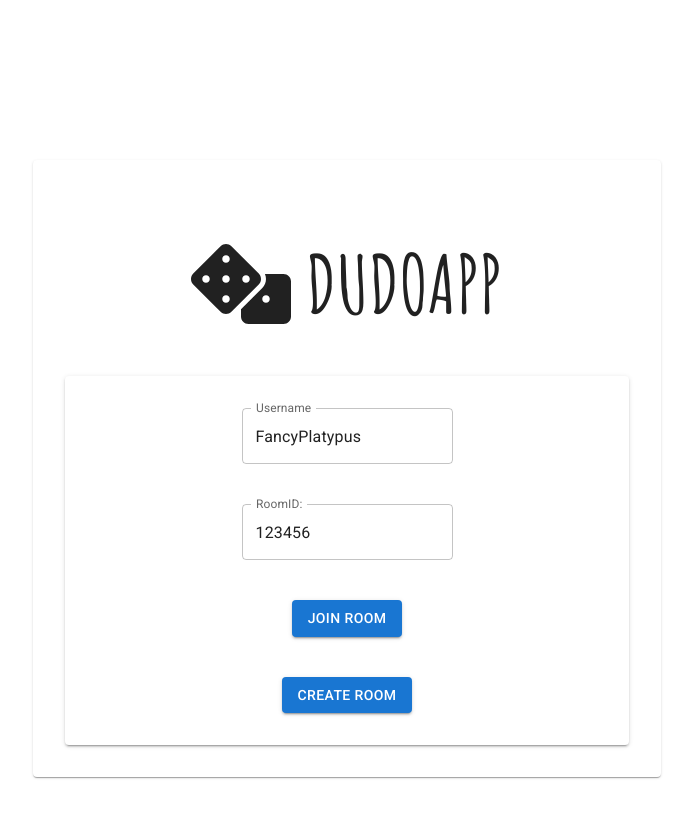
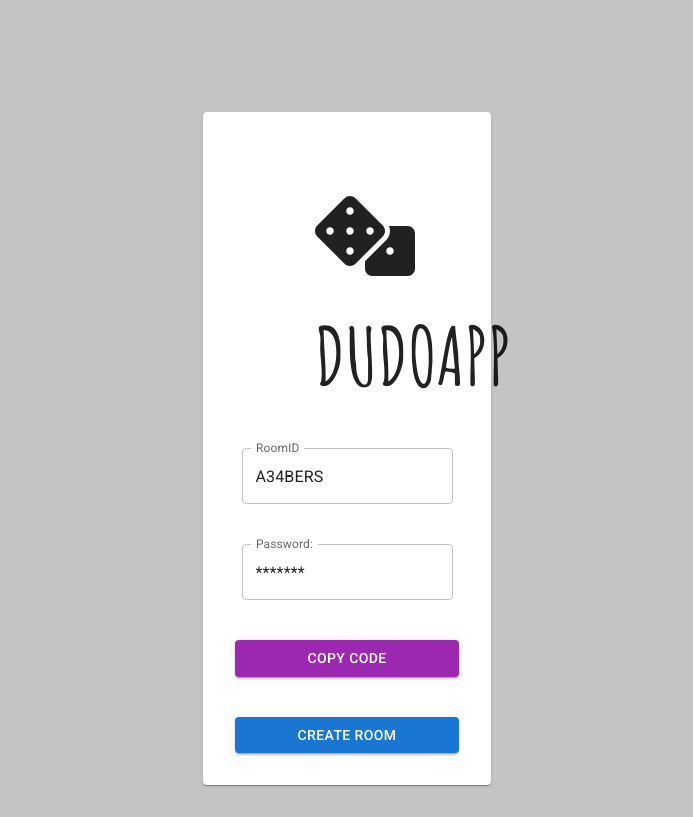
Before and after one commit to MiguelMLorente/dudoapp, a React (Create React App) app: page / in a window 1280 px wide. Shown: the whole page, without its empty margins (293-986 px from the left). Built offline with nearby package versions, Linux system fonts and the light colour scheme.

Commit message:
Changed Layout, and added roomCreate Component

```diff
--- a/src/App.js
+++ b/src/App.js
@@ -1,16 +1,17 @@
 import React from "react";
 import styled from "styled-components";
-import { Grid, Paper } from "@mui/material";
-import LandingComponent from "./components/LandingComponent";
+import GlobalStyle from "./globalStyles";
+import { Grid } from "@mui/material";
+// import RoomJoinComponent from "./components/roomJoinComponent";
+import NewRoomComponent from "./components/newRoomComponent";
 
 function App() {
   return (
     <React.Fragment key="App">
-      <StyledGrid container spacing={3}>
+      <GlobalStyle />
+      <StyledGrid container>
         <StyledGrid item xs={12} sm={10} md={8} lg={6}>
-          <Paper className="Content" elevation={1}>
-            <LandingComponent />
-          </Paper>
+          <NewRoomComponent />
         </StyledGrid>
       </StyledGrid>
     </React.Fragment>
--- a/src/components/LandingComponent.jsx
+++ /dev/null
@@ -1,61 +0,0 @@
-import React from "react";
-import { FontAwesomeIcon } from "@fortawesome/react-fontawesome";
-import { faDice } from "@fortawesome/free-solid-svg-icons";
-import styled from "styled-components";
-import { TextField, Grid, Button, Paper } from "@mui/material";
-
-function LandingComponent() {
-  return (
-    <React.Fragment>
-      <StyledLanding>
-        <StyledLogo className="logo">
-          <FontAwesomeIcon icon={faDice} /> DUDOAPP
-        </StyledLogo>
-        <StyledPaper elevation={2}>
-          <Grid
-            container
-            direction="column"
-            justifyContent="center"
-            spacing={5}
-            className="textFields"
-          >
-            <Grid item>
-              <TextField
-                id="nameInput"
-                label="Username"
-                defaultValue="FancyPlatypus"
-              />
-            </Grid>
-            <Grid item>
-              <TextField
-                id="roomInput"
-                label="RoomID: "
-                defaultValue="123456"
-              />
-            </Grid>
-            <Grid item>
-              <Button variant="contained">Join Room</Button>
-            </Grid>
-            <Grid item>
-              <Button variant="contained">Create Room</Button>
-            </Grid>
-          </Grid>
-        </StyledPaper>
-      </StyledLanding>
-    </React.Fragment>
-  );
-}
-const StyledPaper = styled(Paper)`
-  padding: 2rem;
-`;
-const StyledLanding = styled.div`
-  padding: 2rem;
-  margin-top: 20vh;
-`;
-const StyledLogo = styled.div`
-  font-family: "Amatic SC", cursive;
-  font-size: 5rem;
-  padding: 2rem 5rem;
-`;
-
-export default LandingComponent;
--- /dev/null
+++ b/src/components/newRoomComponent.jsx
@@ -0,0 +1,77 @@
+import React from "react";
+import { FontAwesomeIcon } from "@fortawesome/react-fontawesome";
+import { faDice } from "@fortawesome/free-solid-svg-icons";
+import styled from "styled-components";
+import { TextField, Grid, Button, Paper } from "@mui/material";
+
+function NewRoomComponent() {
+  return (
+    <React.Fragment>
+      <StyledContainer>
+        <StyledGrid container>
+          <Grid item s={12} sm={10} md={8} lg={6}>
+            <StyledPaper>
+              <StyledLogo className="logo">
+                <FontAwesomeIcon icon={faDice} />
+                DUDOAPP
+              </StyledLogo>
+              <Grid
+                container
+                direction="column"
+                justifyContent="center"
+                spacing={5}
+                className="textFields"
+              >
+                <Grid item>
+                  <TextField
+                    id="roomCode"
+                    label="RoomID"
+                    defaultValue="A34BERS"
+                  />
+                </Grid>
+                <Grid item>
+                  <TextField
+                    id="passwordInput"
+                    label="Password: "
+                    defaultValue="*******"
+                  />
+                </Grid>
+                <Grid item>
+                  <Button
+                    variant="contained"
+                    fullWidth={true}
+                    color="secondary"
+                  >
+                    Copy Code
+                  </Button>
+                </Grid>
+                <Grid item>
+                  <Button variant="contained" fullWidth={true}>
+                    Create Room
+                  </Button>
+                </Grid>
+              </Grid>
+            </StyledPaper>
+          </Grid>
+        </StyledGrid>
+      </StyledContainer>
+    </React.Fragment>
+  );
+}
+const StyledPaper = styled(Paper)`
+  padding: 2rem;
+`;
+const StyledContainer = styled.div`
+  padding: 2rem;
+  margin-top: 10vh;
+`;
+const StyledLogo = styled.div`
+  font-family: "Amatic SC", cursive;
+  font-size: 5rem;
+  padding: 2rem 5rem;
+`;
+const StyledGrid = styled(Grid)`
+  justify-content: center;
+`;
+
+export default NewRoomComponent;
--- /dev/null
+++ b/src/components/roomJoinComponent.jsx
@@ -0,0 +1,73 @@
+import React from "react";
+import { FontAwesomeIcon } from "@fortawesome/react-fontawesome";
+import { faDice } from "@fortawesome/free-solid-svg-icons";
+import styled from "styled-components";
+import { TextField, Grid, Button, Paper } from "@mui/material";
+
+function roomJoinComponent() {
+  return (
+    <React.Fragment>
+      <StyledContainer>
+        <StyledGrid container>
+          <Grid item s={12} sm={10} md={8} lg={6}>
+            <StyledPaper>
+              <StyledLogo className="logo">
+                <FontAwesomeIcon icon={faDice} />
+                DUDOAPP
+              </StyledLogo>
+              <Grid
+                container
+                direction="column"
+                justifyContent="center"
+                spacing={5}
+                className="textFields"
+              >
+                <Grid item>
+                  <TextField
+                    id="nameInput"
+                    label="Username"
+                    defaultValue="FancyPlatypus"
+                  />
+                </Grid>
+                <Grid item>
+                  <TextField
+                    id="roomInput"
+                    label="RoomID: "
+                    defaultValue="123456"
+                  />
+                </Grid>
+                <Grid item>
+                  <Button variant="contained" fullWidth={true}>
+                    Join Room
+                  </Button>
+                </Grid>
+                <Grid item>
+                  <Button variant="contained" fullWidth={true}>
+                    Create Room
+                  </Button>
+                </Grid>
+              </Grid>
+            </StyledPaper>
+          </Grid>
+        </StyledGrid>
+      </StyledContainer>
+    </React.Fragment>
+  );
+}
+const StyledPaper = styled(Paper)`
+  padding: 2rem;
+`;
+const StyledContainer = styled.div`
+  padding: 2rem;
+  margin-top: 10vh;
+`;
+const StyledLogo = styled.div`
+  font-family: "Amatic SC", cursive;
+  font-size: 5rem;
+  padding: 2rem 5rem;
+`;
+const StyledGrid = styled(Grid)`
+  justify-content: center;
+`;
+
+export default roomJoinComponent;
--- /dev/null
+++ b/src/globalStyles.js
@@ -0,0 +1,9 @@
+import { createGlobalStyle } from "styled-components";
+
+const GlobalStyle = createGlobalStyle`
+    body{
+        background-color: #c4c4c4 !important;
+    }
+`;
+
+export default GlobalStyle;
```
